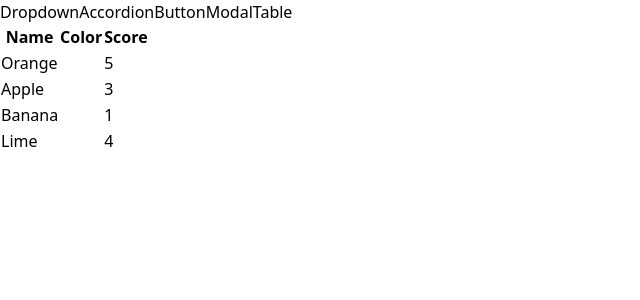
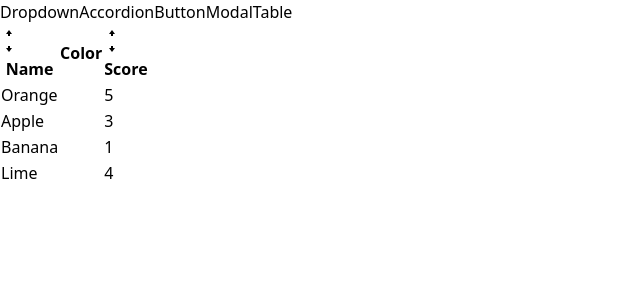
Before and after one commit to Deep-dsp97/navigation-components, a React (Vite) app: page /table in a window 1280 px wide. Shown: the top 300 px of the page, without its empty margins (0-640 px from the left). Built offline with nearby package versions, Linux system fonts and the light colour scheme.

Commit message:
sortable reusable table

```diff
--- /dev/null
+++ b/src/components/SortableTable.jsx
@@ -0,0 +1,92 @@
+import Table from "./Table";
+import { useState } from "react";
+import { GoArrowSmallDown, GoArrowSmallUp } from 'react-icons/go';
+
+const SortableTable = (props) => {
+
+    const [ sortOrder, setSortOrder ] = useState(null);
+    const [ sortBy, setSortBy ] = useState(null);
+
+    const { config, data } = props;
+
+    const handleClick = (label) => {
+        if(sortBy && label !== sortBy){
+            setSortOrder('asc');
+            setSortBy(label);
+            return;
+        }
+
+        if( sortOrder === null ){
+            setSortOrder('asc')
+            setSortBy(label);
+        }else if ( sortOrder === 'asc'){
+            setSortOrder('desc');
+            setSortBy(label);
+        }else{
+            setSortOrder(null);
+            setSortBy(null);
+        }
+
+    }
+
+    const updatedConfig = config.map((column) => {
+        if(!column.sortValue){
+            return column;
+        }
+
+        return {
+            ...column,
+            header: () => (
+                <th className="cursor-pointer hover:bg-gray-100" onClick={ () => handleClick(column.label)}>
+                    <div className="flex items-center">
+                        {getIcons(column.label, sortBy, sortOrder)}
+                        {column.label}
+                    </div>
+                </th>
+            )
+        }
+    })
+
+    let sortedData = data;
+
+    if( sortOrder && sortBy ){
+        const { sortValue } = config.find(column => column.label === sortBy );
+        sortedData = [...data].sort((a,b) => {
+            const valueA = sortValue(a);
+            const valueB = sortValue(b);
+
+            const reverseOrder = sortOrder === 'asc' ? 1 : -1;
+
+            if( typeof valueA === 'string'){
+                return valueA.localeCompare(valueB) * reverseOrder;
+            }else{
+                return ( valueB - valueA ) * reverseOrder;
+            }
+        })
+    }
+
+    return <Table {...props} data={sortedData} config={updatedConfig}/>
+}
+
+function getIcons(label, sortBy, sortOrder){
+    if( label !== sortBy){
+        return <div>
+            <GoArrowSmallUp/>
+            <GoArrowSmallDown/>
+        </div>
+    }
+
+    if( sortOrder === null ){
+        return <div>
+            <GoArrowSmallUp/>
+            <GoArrowSmallDown/>
+        </div>
+    }else if ( sortOrder === 'asc'){
+        return <GoArrowSmallUp/>
+    }else{
+        return <GoArrowSmallDown/>
+    }
+
+}
+
+export default SortableTable;
--- a/src/components/Table.jsx
+++ b/src/components/Table.jsx
@@ -1,3 +1,5 @@
+import { Fragment } from 'react';
+
 const Table = ({data, config, keyFn}) => {
 
     const renderedRows = data.map((rowData) => {
@@ -5,6 +7,7 @@ const Table = ({data, config, keyFn}) => {
         const renderedCells = config.map((column) => {
             return <td className="p-3" key={column.label}>{column.render(rowData)}</td>;
         })
+
         return(
             <tr className="border-b" key={keyFn(rowData)}>
                 {renderedCells}
@@ -13,7 +16,7 @@ const Table = ({data, config, keyFn}) => {
     });
 
     const renderedHeader = config.map((column) => {
-        return <th key={column.label}>{column.label}</th>
+        return column.header ? <Fragment key={column.label}>{column.header()}</Fragment> : <th key={column.label}>{column.label}</th>
     });
 
     return (
--- a/src/pages/TablePage.jsx
+++ b/src/pages/TablePage.jsx
@@ -1,4 +1,4 @@
-import Table from "../components/Table";
+import SortableTable from "../components/SortableTable";
 
 const TablePage = () => {
 
@@ -12,7 +12,8 @@ const TablePage = () => {
     const config = [
         {
             label: 'Name',
-            render: (fruit) => fruit.name
+            render: (fruit) => fruit.name,
+            sortValue:  (fruit) => fruit.name
         },
         {
             label: 'Color',
@@ -20,7 +21,8 @@ const TablePage = () => {
         },
         {
             label: 'Score',
-            render: (fruit) => fruit.score
+            render: (fruit) => <>{fruit.score}</>,
+            sortValue: (fruit) => fruit.score
         },
     ];
 
@@ -29,7 +31,8 @@ const TablePage = () => {
     }
 
     return (
-        <div><Table data={data} config={config} keyFn={keyFn}/></div>
+        // <div><Table data={data} config={config} keyFn={keyFn}/></div>
+        <div><SortableTable data={data} config={config} keyFn={keyFn}/></div>
     )
 }
 
```
